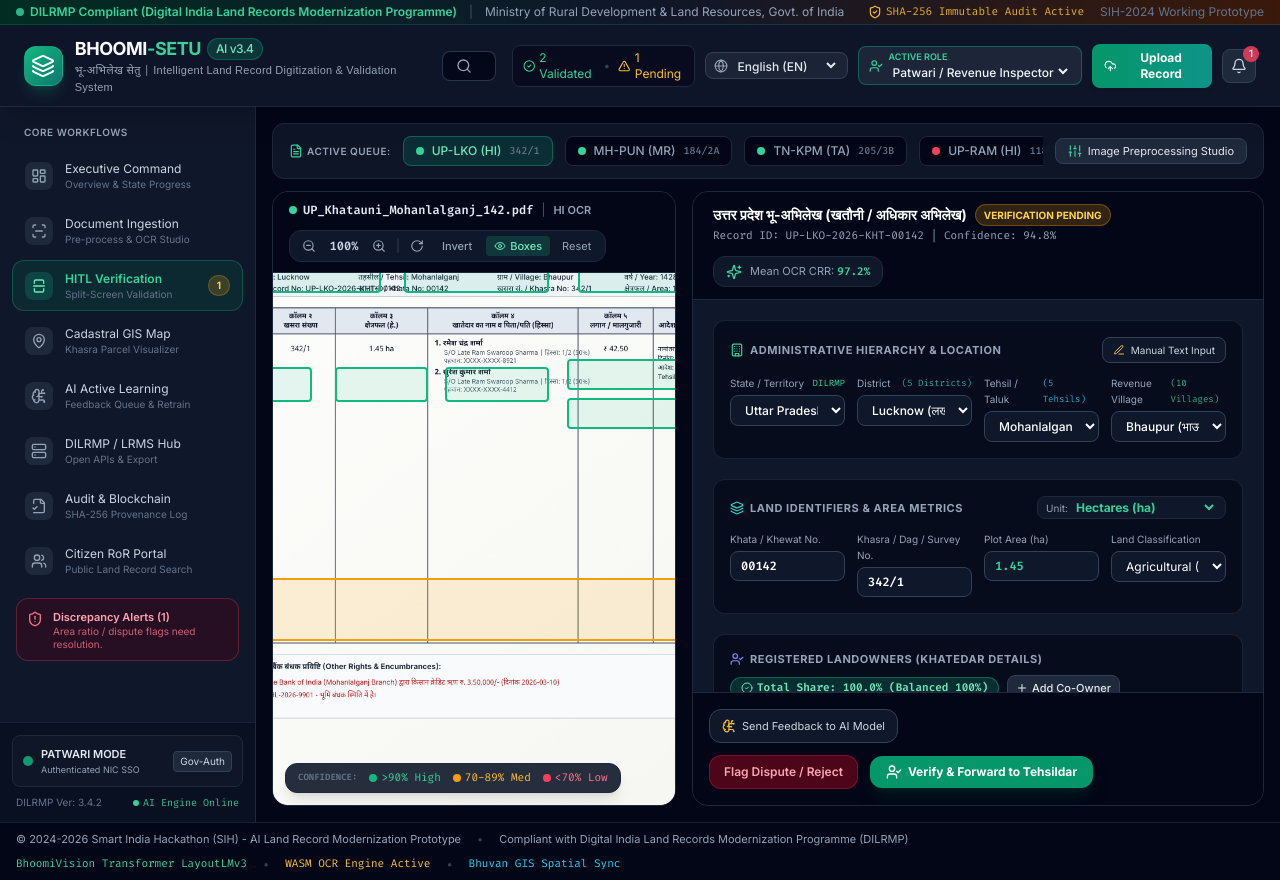
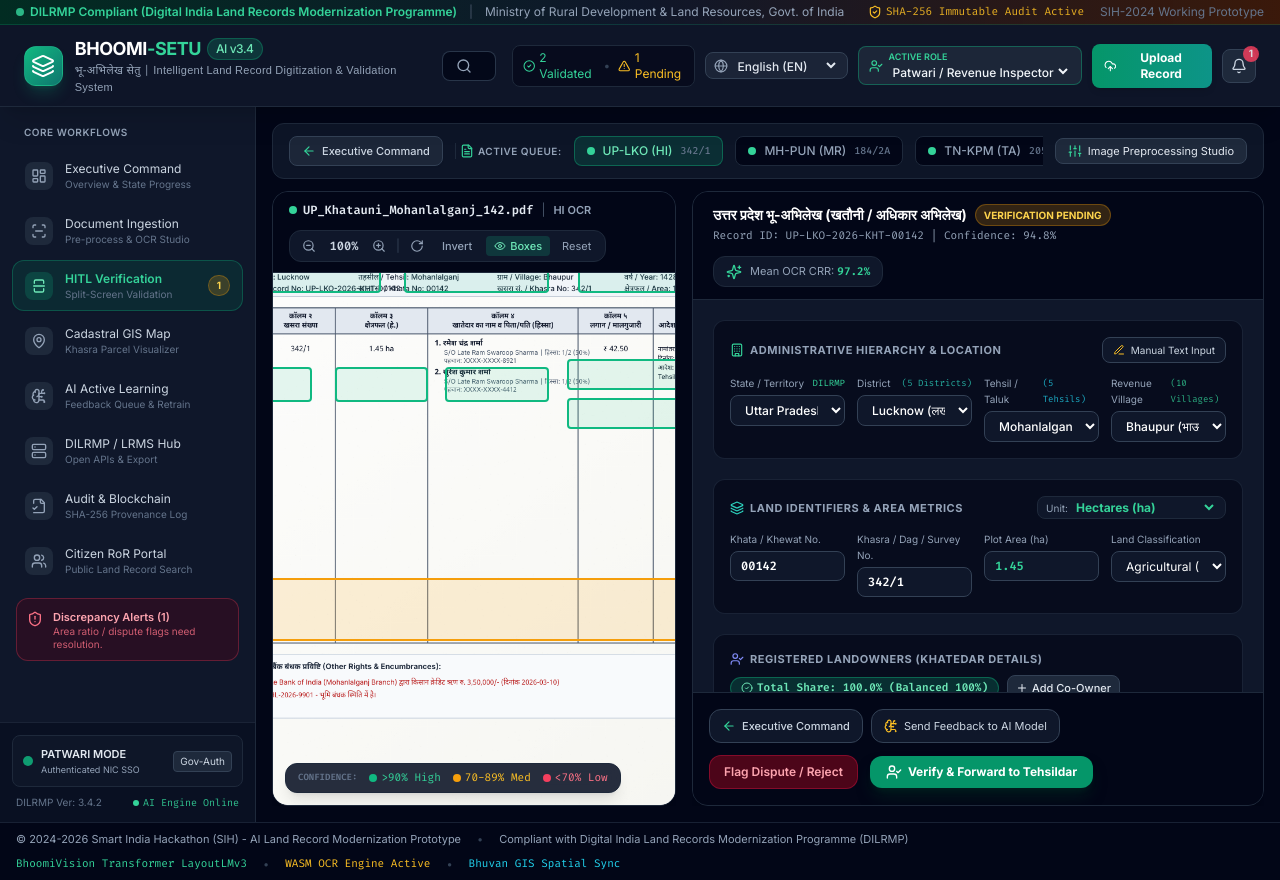
Before and after one commit to suryanshmittal231/BHOOMI-SETU-AI, a React (Vite) app: page / in a window 1280 px wide. Both pictures are taken after a click on the button "Validation Notifications". Built offline with nearby package versions, Linux system fonts and the light colour scheme.

Commit message:
feat: add cancel upload and return to executive command options

```diff
--- a/src/components/digitization/DocumentUploadModal.tsx
+++ b/src/components/digitization/DocumentUploadModal.tsx
@@ -17,7 +17,8 @@
   FolderOpen,
   RefreshCw,
   Eye,
-  Check
+  Check,
+  ArrowLeft
 } from 'lucide-react';
 
 import {
@@ -800,16 +801,21 @@
           <div className="flex items-center space-x-3">
             <button
               type="button"
-              onClick={onClose}
-              className="px-4 py-2 rounded-xl bg-slate-800 text-slate-300 hover:bg-slate-700 font-semibold transition"
+              onClick={() => {
+                setIsUploading(false);
+                onClose();
+                setActiveTab('DASHBOARD');
+              }}
+              className="px-4 py-2 rounded-xl bg-slate-800 hover:bg-slate-700 text-slate-300 hover:text-white font-medium text-xs border border-slate-700 flex items-center gap-1.5 transition"
             >
-              Cancel
+              <ArrowLeft className="w-3.5 h-3.5 text-slate-400" />
+              Cancel & Return to Executive Command
             </button>
             <button
               type="button"
               onClick={handleStartDigitization}
               disabled={isUploading}
-              className="px-5 py-2 rounded-xl bg-gradient-to-r from-emerald-600 to-teal-600 hover:from-emerald-500 hover:to-teal-500 text-white font-bold shadow-lg shadow-emerald-950/60 flex items-center gap-2 transition-all transform hover:-translate-y-0.5 disabled:opacity-50"
+              className="px-5 py-2 rounded-xl bg-gradient-to-r from-emerald-600 to-teal-600 hover:from-emerald-500 hover:to-teal-500 text-white font-bold text-xs shadow-lg shadow-emerald-950/60 flex items-center gap-2 transition-all transform hover:-translate-y-0.5 disabled:opacity-50"
             >
               {isUploading ? (
                 <>
--- a/src/components/digitization/ExtractedFieldsForm.tsx
+++ b/src/components/digitization/ExtractedFieldsForm.tsx
@@ -39,6 +39,7 @@
   Calendar,
   Layers,
   ArrowRight,
+  ArrowLeft,
   MapPin,
   ListFilter,
   Edit3
@@ -56,6 +57,7 @@
     queueActiveLearningCorrection,
     selectedBoundingBoxId,
     setSelectedBoundingBoxId,
+    setActiveTab,
     t
   } = useLandRecord();
 
@@ -891,6 +893,15 @@
       <div className="bg-slate-950 p-4 border-t border-slate-800 flex flex-wrap items-center justify-between gap-3 text-xs">
         <div className="flex items-center space-x-2">
           <button
+            onClick={() => setActiveTab('DASHBOARD')}
+            className="text-[11px] bg-slate-900 hover:bg-slate-800 text-slate-300 hover:text-white border border-slate-700 px-3 py-2 rounded-xl flex items-center gap-1.5 transition-colors font-medium"
+            title="Cancel / Exit Verification and return to Executive Command"
+          >
+            <ArrowLeft className="w-3.5 h-3.5 text-emerald-400" />
+            Executive Command
+          </button>
+
+          <button
             onClick={() => {
               queueActiveLearningCorrection(
                 activeRecord.ocrBoundingBoxes[0]?.extractedValue || '',
--- a/src/components/digitization/PreprocessingStudio.tsx
+++ b/src/components/digitization/PreprocessingStudio.tsx
@@ -16,7 +16,8 @@
   RefreshCw,
   Split,
   ZoomIn,
-  ZoomOut
+  ZoomOut,
+  ArrowLeft
 } from 'lucide-react';
 
 export const PreprocessingStudio: React.FC = () => {
@@ -98,7 +99,17 @@
           </p>
         </div>
 
-        {/* Quick Sample Selector */}
+        {/* Top Actions & Quick Sample Selector */}
+        <div className="flex flex-wrap items-center gap-3">
+          <button
+            onClick={() => setActiveTab('DASHBOARD')}
+            className="text-xs bg-slate-800 hover:bg-slate-700 text-slate-200 px-3.5 py-2 rounded-xl border border-slate-700 flex items-center gap-1.5 transition font-medium shadow-sm"
+            title="Cancel / Return to Executive Command"
+          >
+            <ArrowLeft className="w-3.5 h-3.5 text-emerald-400" />
+            Executive Command
+          </button>
+
           <div className="flex items-center gap-2 bg-slate-950/80 p-1.5 rounded-xl border border-slate-800">
             <span className="text-xs text-slate-400 px-2 font-medium">Sample:</span>
             {records.map((r) => (
@@ -114,6 +125,7 @@
                 {r.documentLanguage.toUpperCase()} - {r.documentType.slice(0, 7)}
               </button>
             ))}
+          </div>
         </div>
       </div>
 
@@ -251,7 +263,7 @@
           </div>
 
           {/* Action Trigger Button */}
-          <div className="pt-3 border-t border-slate-800">
+          <div className="pt-3 border-t border-slate-800 space-y-2">
             <button
               onClick={handleRunOcr}
               disabled={isProcessing}
@@ -268,6 +280,15 @@
                   {t('applyAndRunOcr')}
                 </>
               )}
+            </button>
+
+            <button
+              type="button"
+              onClick={() => setActiveTab('DASHBOARD')}
+              className="w-full py-2 px-3 rounded-xl bg-slate-800/80 hover:bg-slate-800 text-slate-300 hover:text-white font-medium text-xs border border-slate-700/80 flex items-center justify-center gap-1.5 transition"
+            >
+              <ArrowLeft className="w-3.5 h-3.5 text-slate-400" />
+              Cancel & Return to Executive Command
             </button>
           </div>
         </div>
--- a/src/components/digitization/SplitVerificationEditor.tsx
+++ b/src/components/digitization/SplitVerificationEditor.tsx
@@ -9,7 +9,8 @@
   FileText,
   Sliders,
   Sparkles,
-  ArrowLeftRight
+  ArrowLeftRight,
+  ArrowLeft
 } from 'lucide-react';
 
 export const SplitVerificationEditor: React.FC = () => {
@@ -20,7 +21,16 @@
       {/* Top Document Shelf Bar */}
       <div className="flex items-center justify-between bg-slate-900/90 border border-slate-800 rounded-xl px-4 py-2 text-xs shrink-0">
         <div className="flex items-center space-x-3 overflow-x-auto py-1">
-          <span className="text-slate-400 font-semibold uppercase text-[10px] tracking-wider shrink-0 flex items-center gap-1">
+          <button
+            onClick={() => setActiveTab('DASHBOARD')}
+            className="text-[11px] bg-slate-800/90 hover:bg-slate-700 text-slate-300 hover:text-white px-3 py-1.5 rounded-lg border border-slate-700 flex items-center gap-1.5 transition-all shrink-0 font-medium shadow-sm"
+            title="Exit verification and return to Executive Command Overview"
+          >
+            <ArrowLeft className="w-3.5 h-3.5 text-emerald-400" />
+            Executive Command
+          </button>
+
+          <span className="text-slate-400 font-semibold uppercase text-[10px] tracking-wider shrink-0 flex items-center gap-1 pl-1 border-l border-slate-800">
             <FileText className="w-3.5 h-3.5 text-emerald-400" /> Active Queue:
           </span>
           {records.map((r) => {
```
Also changed, not shown: 1 other file (tests, documents, lock files or other folders). Lines whose indentation alone changed are shown as unchanged.
